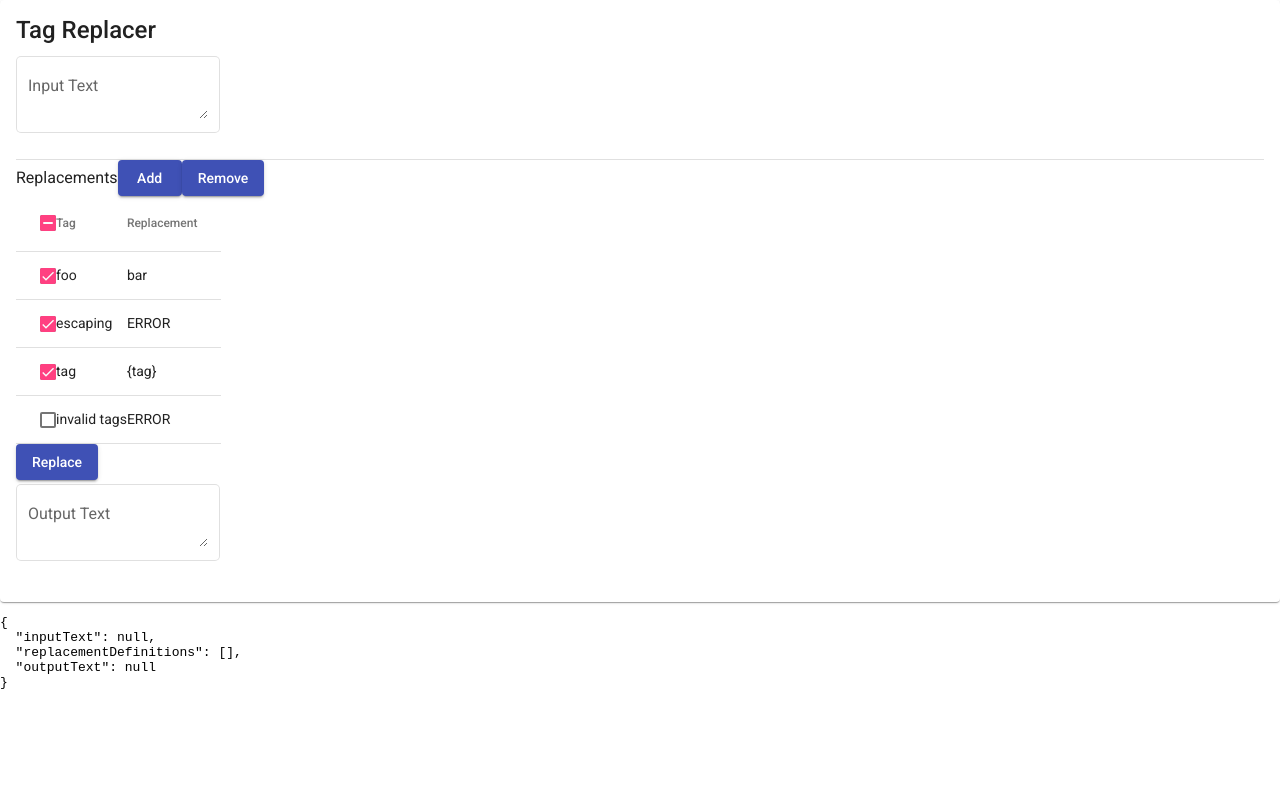
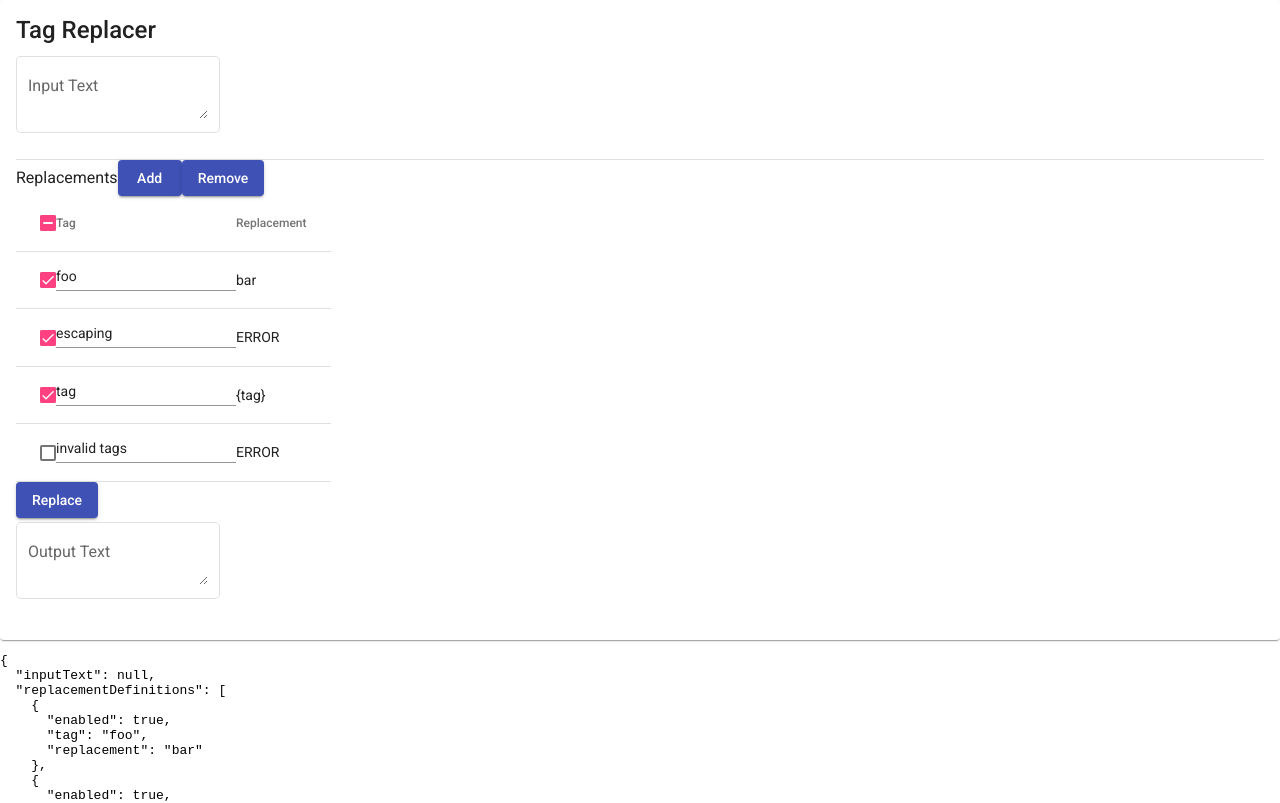
Before and after one commit to katharinaMein/tag-replacer, an Angular app: page / in a window 1280 px wide. Shown: the top 803 px of the page. Built offline with nearby package versions, Linux system fonts and the light colour scheme.

Commit message:
setup data binding form <=> template

```diff
--- a/src/app/app.component.html
+++ b/src/app/app.component.html
@@ -1,7 +1,7 @@
 <mat-card>
   <mat-card-title>Tag Replacer
   </mat-card-title>
-  <form [formGroup]="formGroup">
+  <form [formGroup]="form">
     <mat-form-field appearance="outline">
       <mat-label>Input Text</mat-label>
       <textarea matInput formControlName="inputText"></textarea>
@@ -13,19 +13,27 @@
       <button mat-raised-button color="primary">Remove</button>
     </div>
     <div>
-      <table mat-table [dataSource]="replacementDefinitions">
+      <table mat-table [dataSource]="tableData">
         <ng-container matColumnDef="enabled">
           <th mat-header-cell *matHeaderCellDef>
             <mat-checkbox [indeterminate]="true">
             </mat-checkbox>
           </th>
-          <td mat-cell *matCellDef="let rowData">
-            <mat-checkbox [checked]="rowData.enabled" formArrayName="replacementDefinitions"></mat-checkbox>
+          <td mat-cell *matCellDef="let index = index">
+            <mat-checkbox
+              [formControl]="form.controls.replacementDefinitions.controls[index].controls.enabled"></mat-checkbox>
           </td>
         </ng-container>
         <ng-container matColumnDef="tag">
           <th mat-header-cell *matHeaderCellDef> Tag</th>
-          <td mat-cell *matCellDef="let rowData"> {{rowData.tag}} </td>
+          <td mat-cell *matCellDef="let index = index">
+            <mat-form-field>
+              <input
+                matInput
+                [formControl]="form.controls.replacementDefinitions.controls[index].controls.tag"
+              >
+            </mat-form-field>
+          </td>
         </ng-container>
         <ng-container matColumnDef="replacement">
           <th mat-header-cell *matHeaderCellDef>Replacement</th>
@@ -36,7 +44,7 @@
         <tr mat-row *matRowDef="let row; columns: columnsToDisplay;"></tr>
       </table>
     </div>
-    <button mat-raised-button color="primary">Replace</button>
+    <button mat-raised-button color="primary" (click)="pause()">Replace</button>
     <div>
       <mat-form-field appearance="outline">
         <mat-label>Output Text</mat-label>
@@ -46,4 +54,4 @@
   </form>
 </mat-card>
 
-<pre>{{ formGroup.getRawValue() | json }}</pre>
+<pre>{{ form.getRawValue() | json }}</pre>
--- a/src/app/app.component.ts
+++ b/src/app/app.component.ts
@@ -1,15 +1,17 @@
-import {Component} from '@angular/core';
+import {ChangeDetectionStrategy, Component} from '@angular/core';
 import {ReplacementDefinition} from "./replacement-definition";
 import {FormArray, FormControl, FormGroup} from "@angular/forms";
 
 @Component({
   selector: 'app-root',
   templateUrl: './app.component.html',
-  styleUrls: ['./app.component.less']
+  styleUrls: ['./app.component.less'],
+  changeDetection: ChangeDetectionStrategy.OnPush
 })
 export class AppComponent {
   title = 'tag-replacer';
-  replacementDefinitions: ReplacementDefinition[] = [
+
+  tableData: ReplacementDefinition[] = [
     {enabled: true, tag: 'foo', replacement: 'bar'},
     {enabled: true, tag: 'escaping', replacement: 'ERROR'},
     {enabled: true, tag: 'tag', replacement: '{tag}'},
@@ -18,12 +20,19 @@ export class AppComponent {
 
   columnsToDisplay = ['enabled', 'tag', 'replacement'];
 
-  formGroup = new FormGroup({
+  form = new FormGroup({
     inputText: new FormControl(),
-    replacementDefinitions: new FormArray([]),
+    replacementDefinitions: new FormArray(this.tableData.map(val => new FormGroup({
+      enabled: new FormControl(val.enabled),
+      tag: new FormControl(val.tag),
+      replacement: new FormControl(val.replacement),
+    }))),
     outputText: new FormControl(),
   });
 
   constructor() {}
 
+  pause() {
+    debugger;
+  }
 }
```
